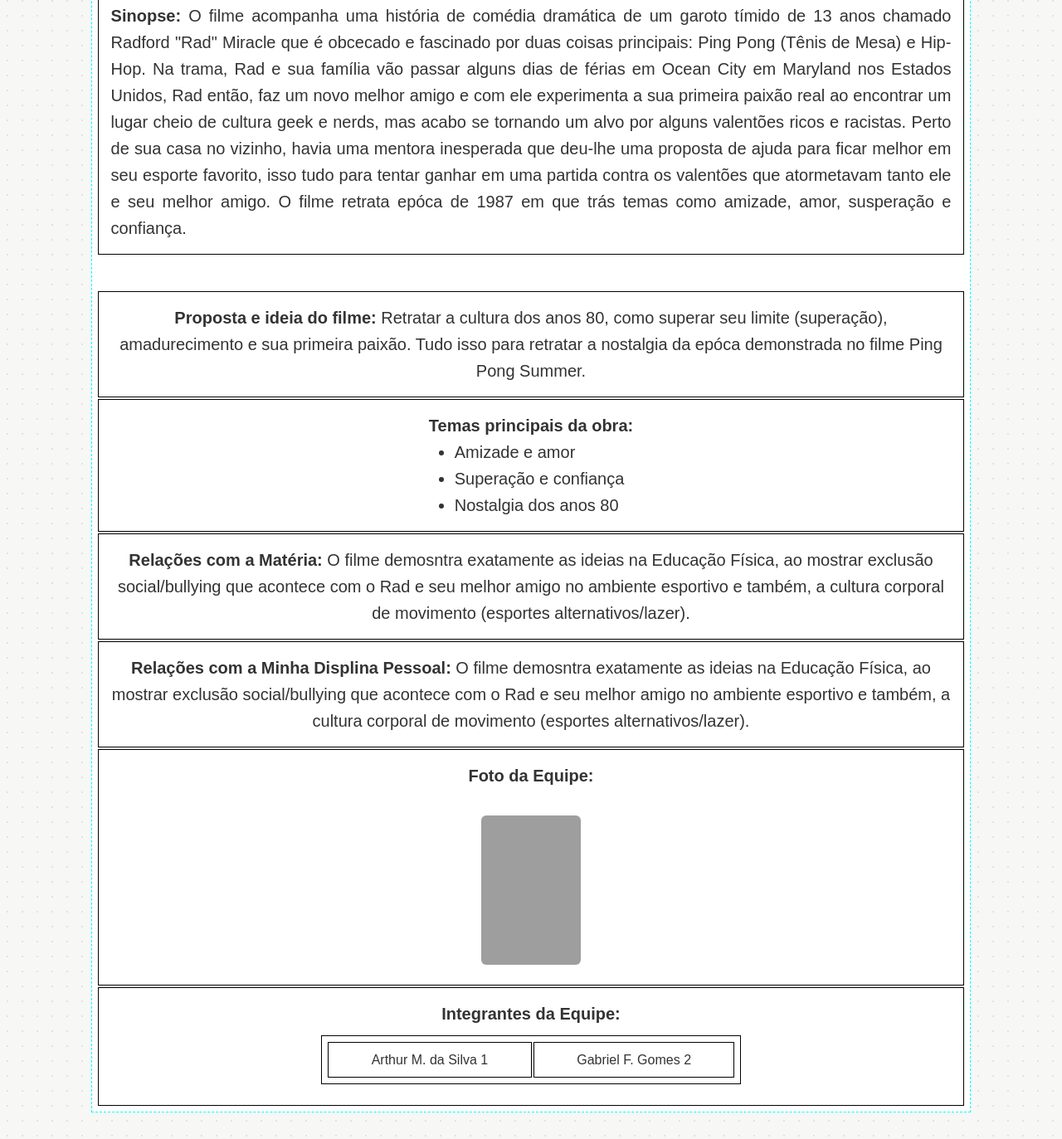
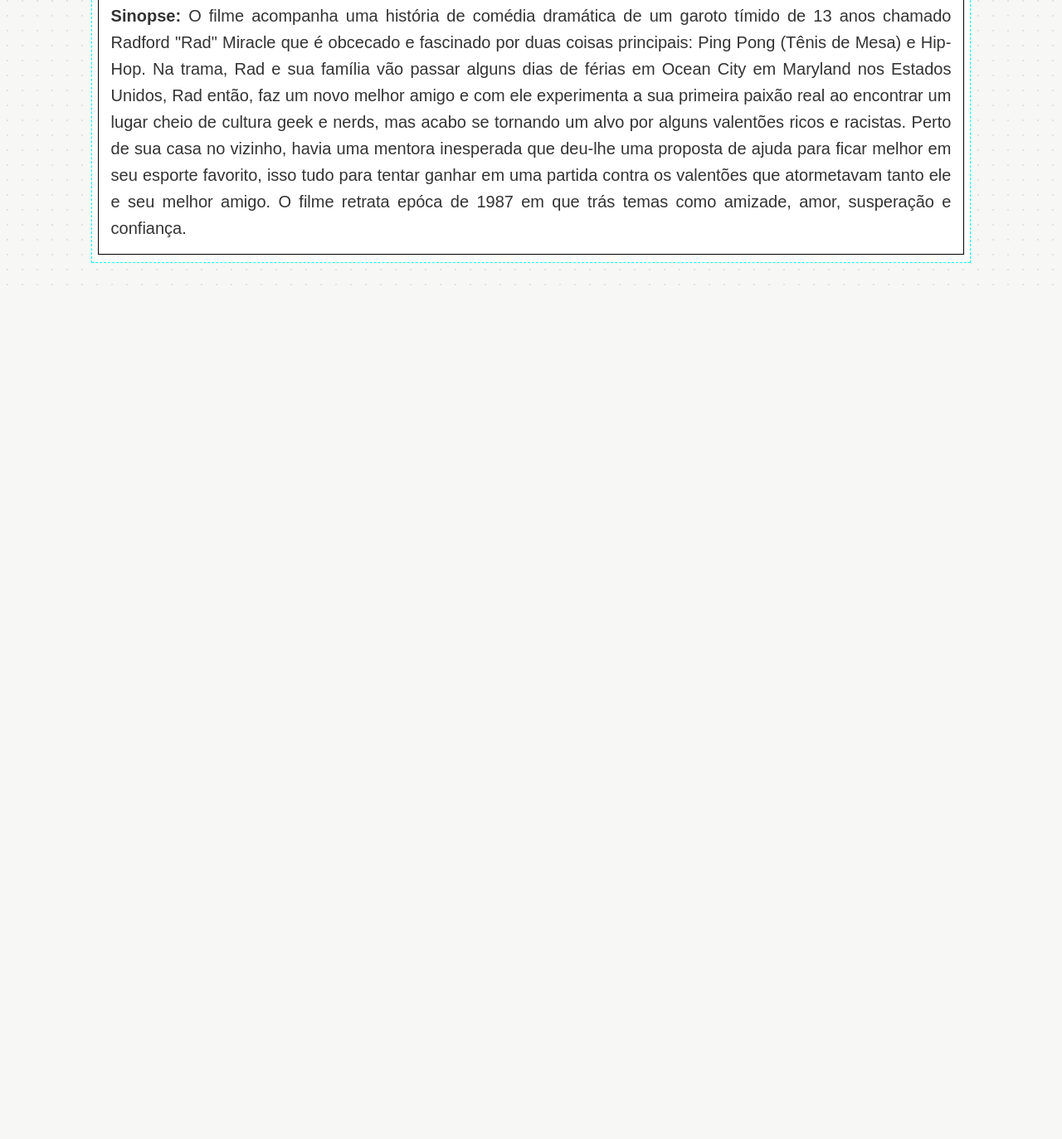
Before and after one commit to kiwik03-star/MinhaSinopse, a plain HTML site: page index.html in a window 1280 px wide. Shown: the part 458-1831 px from the top of the page at 83% size. After the commit the page ends 807 px from the top, so only its background shows below. Drawn offline with Linux system fonts and the light colour scheme; grey boxes are pictures that could not be loaded.

Commit message:
Refactor index.html structure and content

```diff
--- a/index.html
+++ b/index.html
@@ -5,9 +5,6 @@
     <meta name="viewport" content="width=device-width, initial-scale=1.0">
     <title>Sinopse - Ping Pong Summer</title>
     <style>
-    /* ======================================================
-       ESTILOS DO CABEÇALHO (Igualzinho ao Início)
-       ====================================================== */
     * {
       box-sizing: border-box;
       margin: 0;
@@ -76,15 +73,11 @@
     @media (min-width: 900px) {
       .header {
         flex-direction: row;
-        justify-space-between;
         justify-content: space-between;
         padding: 1rem 3rem;
       }
     }
 
-    /* ======================================================
-       ESTILOS DA TABELA DE SINOPSE
-       ====================================================== */
     .conteudo-principal {
       padding: 2rem 1rem;
     }
@@ -150,11 +143,10 @@
 </head>
 <body>
 
-  <!-- CABEÇALHO PADRÃO CORRIGIDO -->
   <header class="header">
     <div class="logo">Meu GOAT site: <b>(Arthur Mota)</b></div>
     <nav class="nav">
-      <a href="https://kiwik03-star.github.io/linkAutoBiogr-fia/">Início</a> <!-- Substitua pelo link do seu Início -->
+      <a href="https://kiwik03-star.github.io/SEU-LINK-PRINCIPAL/">Início</a>
       <a href="https://kiwik03-star.github.io/linkAutoBiogr-fia/">Autobiografia</a>
       <a href="https://kiwik03-star.github.io/linkMySnakeGame/">Joguinho da Cobra</a>
       <a href="https://kiwik03-star.github.io/MinhaTabela_Filmes/">Tabela Filmes</a>
@@ -188,51 +180,4 @@
             </tr>
 
             <tr>
-                <td colspan="10" style="border: none; padding: 20px;"></td>
-            </tr>
-            <tr>
-                <td colspan="10"><b>Proposta e ideia do filme:</b> Retratar a cultura dos anos 80, como superar seu limite (superação), amadurecimento e sua primeira paixão. Tudo isso para retratar a nostalgia da epóca demonstrada no filme Ping Pong Summer.</td>
-            </tr>
-
-            <tr>
-                <td colspan="10">
-                    <b>Temas principais da obra:</b><br>
-                    <ul>
-                        <li>Amizade e amor</li>
-                        <li>Superação e confiança</li>
-                        <li>Nostalgia dos anos 80</li>
-                    </ul>
-                </td>
-            </tr>
-
-            <tr>
-                <td colspan="10"><b>Relações com a Matéria:</b> O filme demosntra exatamente as ideias na Educação Física, ao mostrar exclusão social/bullying que acontece com o Rad e seu melhor amigo no ambiente esportivo e também, a cultura corporal de movimento (esportes alternativos/lazer).</td>
-            </tr>
-            <tr>
-                <td colspan="10"><b>Relações com a Minha Displina Pessoal:</b> O filme demosntra exatamente as ideias na Educação Física, ao mostrar exclusão social/bullying que acontece com o Rad e seu melhor amigo no ambiente esportivo e também, a cultura corporal de movimento (esportes alternativos/lazer).</td>
-            </tr>
-
-            <tr>
-                <td colspan="10">
-                    <b>Foto da Equipe:</b><br><br>
-                    <img src="https://media.fstatic.com/woZ3t-ODEbmH3iMNXt_3rvsGRNo=/350x525/smart/filters:format(webp)/media/movies/covers/2019/03/268x0w_mtXQBNn.png" alt="Foto tirada pelo grupo">
-                </td>
-            </tr>
-
-            <tr>
-                <td colspan="10">
-                    <b>Integrantes da Equipe:</b><br>
-                    <table style="width: 50%; margin: 10px auto; border: 1px solid black;">
-                        <tr>
-                            <td style="border: 1px solid black; padding: 8px; font-size: 16px;">Arthur M. da Silva 1</td>
-                            <td style="border: 1px solid black; padding: 8px; font-size: 16px;">Gabriel F. Gomes 2</td>
-                        </tr>
-                    </table>
-                </td>
-            </tr>
-        </table>
-    </center>
-  </div>
-
-</body>
-</html>
+                <td colspan="10
```
